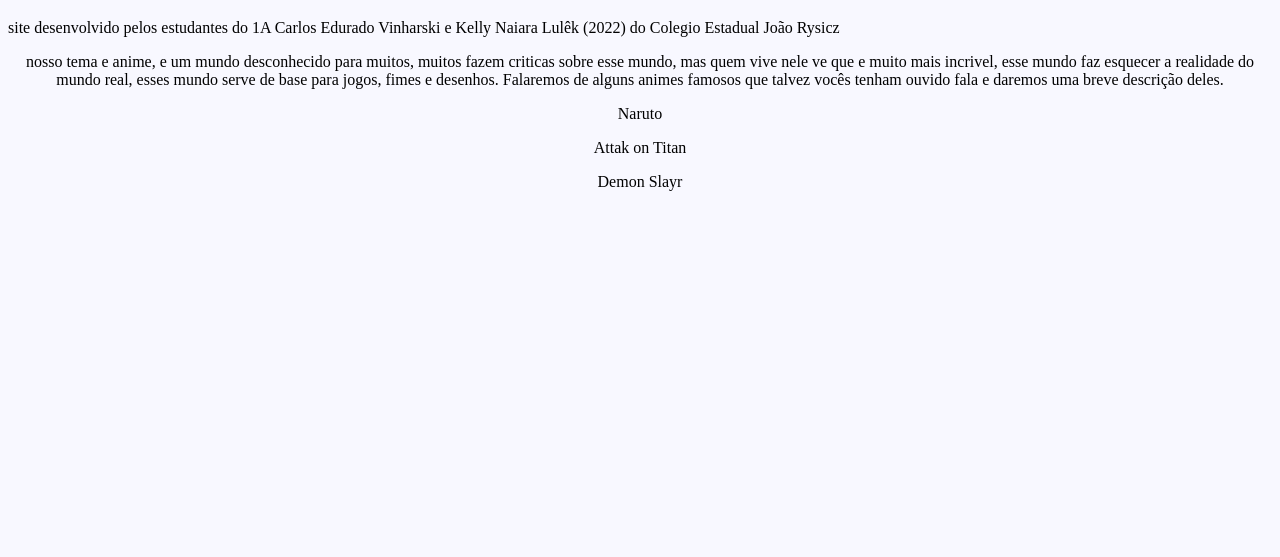
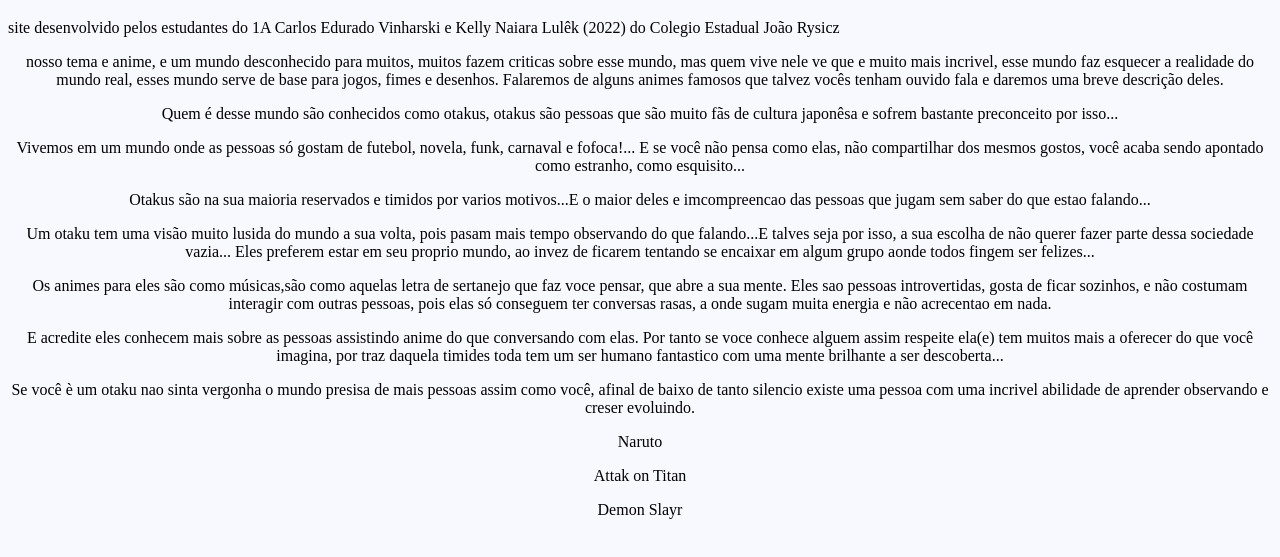
Before and after one commit to AJvinharski/pensamento-computacional, a plain HTML site: page index.html in a window 1280 px wide. Shown: the part 61-618 px from the top of the page. Drawn offline with Linux system fonts and the light colour scheme.

Commit message:
01/09/2022

```diff
--- a/index.html
+++ b/index.html
@@ -13,6 +13,47 @@
 
 <p>nosso tema e anime, e um mundo desconhecido para muitos, muitos fazem criticas sobre esse mundo, mas quem vive nele ve que e muito mais incrivel, esse mundo faz esquecer a realidade do mundo real, esses mundo serve de base para jogos, fimes e desenhos. Falaremos de alguns animes famosos que talvez vocês tenham ouvido fala e daremos uma breve descrição deles.
 
+
+<p>Quem é desse mundo são conhecidos como otakus, otakus são pessoas que são muito fãs de cultura japonêsa e sofrem bastante preconceito por isso...</p>
+<p>Vivemos em um mundo onde as pessoas só gostam de futebol, novela, funk, carnaval e fofoca!... E se você não pensa como elas, não compartilhar dos mesmos gostos, você acaba sendo apontado como estranho, como esquisito...</p>
+<p>Otakus são na sua maioria reservados e timidos por varios motivos...E o maior deles e imcompreencao das pessoas que jugam sem saber do que estao falando...</p>
+<p>Um otaku tem uma visão muito lusida do mundo a sua volta, pois pasam mais tempo observando do que falando...E talves seja por isso, a sua escolha de não querer fazer parte dessa sociedade vazia... Eles preferem estar em seu proprio mundo, ao invez de ficarem tentando se encaixar em algum grupo aonde todos fingem ser felizes...</p>
+<p>Os animes para eles são como músicas,são como aquelas letra de sertanejo que faz voce pensar, que abre a sua mente. Eles sao pessoas introvertidas, gosta de ficar sozinhos, e não costumam interagir com outras pessoas, pois elas só conseguem ter conversas rasas, a onde sugam muita energia e não acrecentao em nada.</p>
+<p>E acredite eles conhecem mais sobre as pessoas assistindo anime do que conversando com elas. Por tanto se voce conhece alguem assim respeite ela(e) tem muitos mais a oferecer do que você imagina, por traz daquela timides toda tem um ser humano fantastico com uma mente brilhante a ser descoberta...</p>
+<p> Se você è um otaku nao sinta vergonha o mundo presisa de mais pessoas assim como você, afinal de baixo de tanto silencio existe uma pessoa com uma incrivel abilidade de aprender observando e creser evoluindo.</p>
+
+
+
+
+
+
+
+
+
+
+
+
+
+
+
+
+
+
+
+
+
+
+
+
+
+
+
+
+
+
+
+
+
 <p>Naruto</p>
 
 <p>Attak on Titan</p>
```
